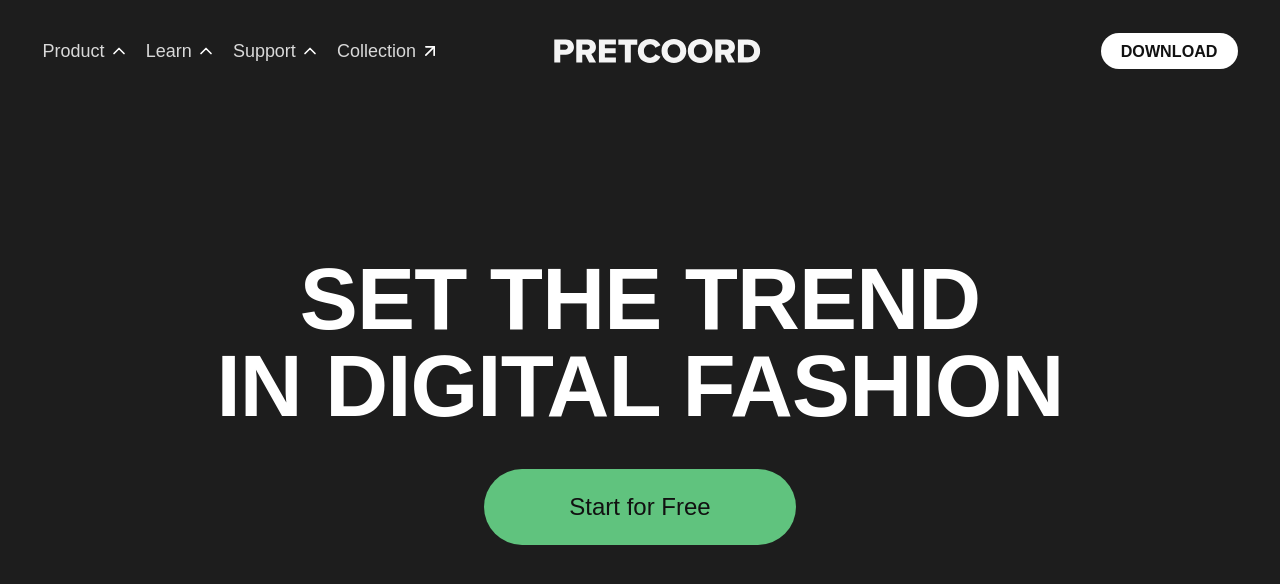
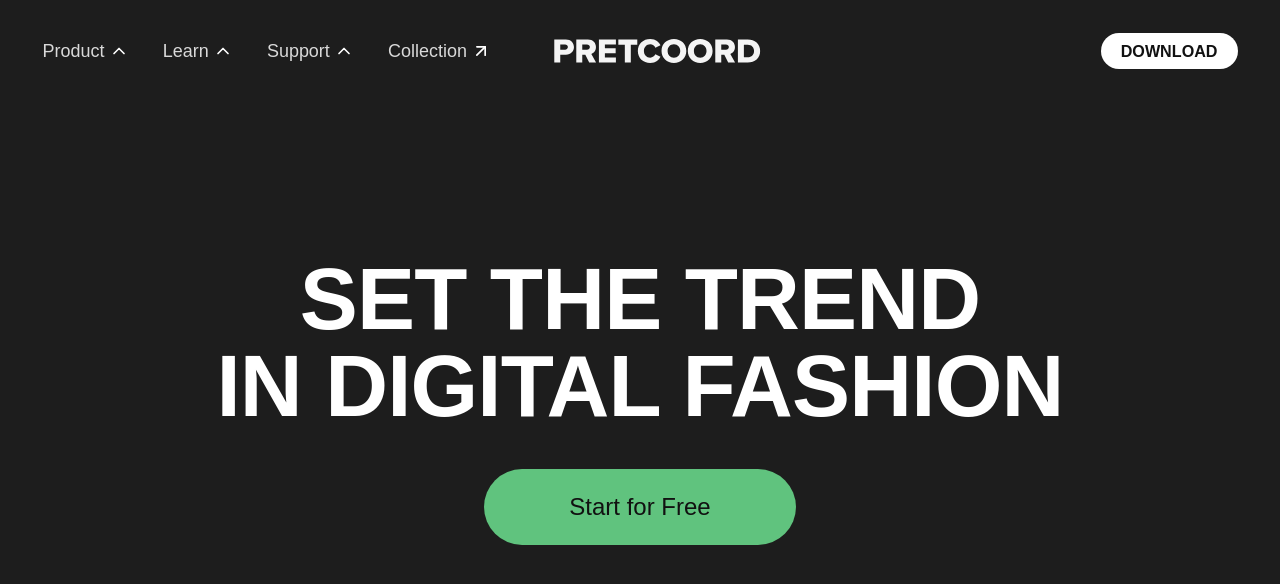
Before and after one commit to peaceRyun/pretcroodclone, a Next.js app: page / in a window 1280 px wide. Shown: the top 584 px of the page. Built offline with nearby package versions, Linux system fonts and the light colour scheme; a web font is replaced by a local one.

Commit message:
header => ul gap-4에서 8로 수정

```diff
--- a/src/app/components/layout/header/Header.jsx
+++ b/src/app/components/layout/header/Header.jsx
@@ -34,7 +34,7 @@ const Header = () => {
                     </div>
                     <div className='header-left '>
                         <nav className={`gnb-tabletless ${isOpen ? 'block' : 'hidden'} lg:block`}>
-                            <ul className='gap-4 hidden lg:flex'>
+                            <ul className='gap-8 hidden lg:flex'>
                                 <li className='menu-item relative py-3 menu-group'>
                                     <Link href='/' className='flex items-center gap-1 '>
                                         <span>Product</span>
```
